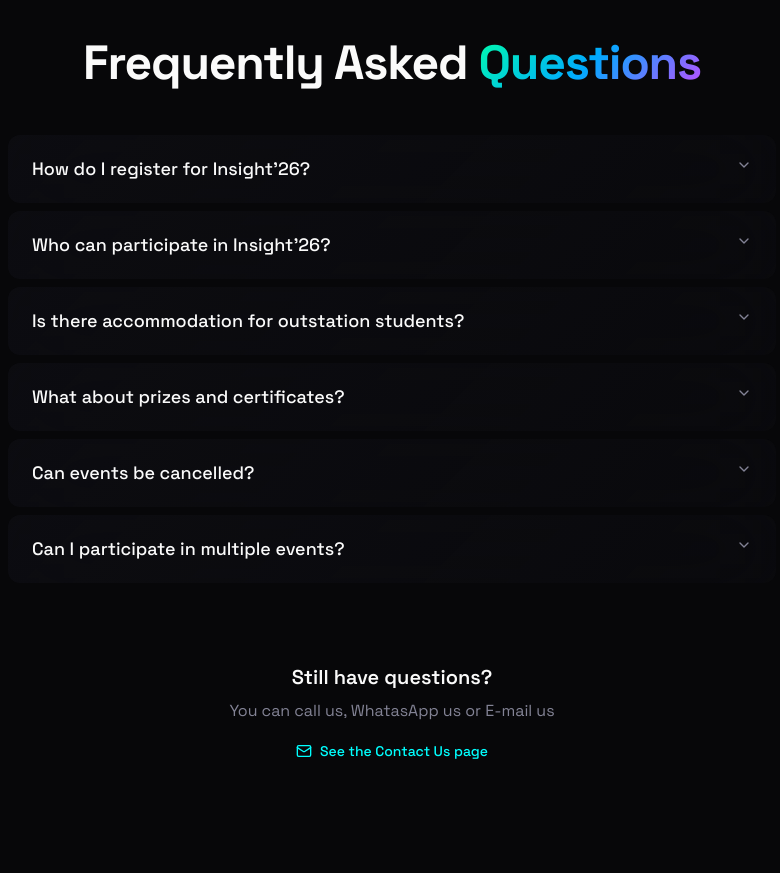
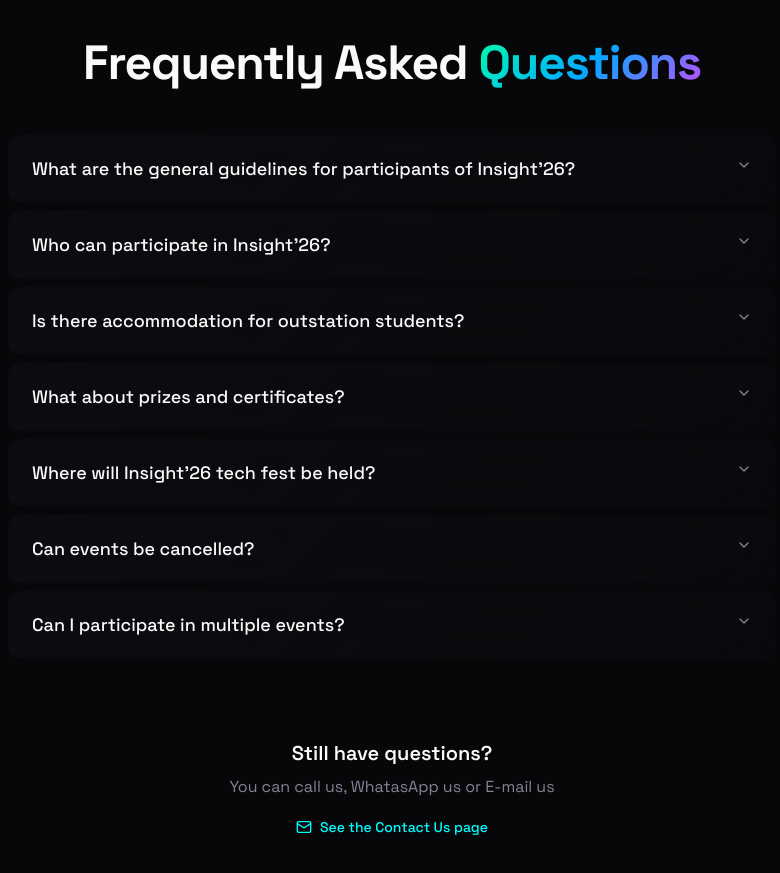
Before and after one commit to FarisPalayi/insight-26, a React (Vite) app: page / in a window 1280 px wide. Shown: the part 7020-7893 px from the top of the page, without its empty margins (248-1028 px from the left). Built offline with nearby package versions, Linux system fonts and the light colour scheme; no server answers; the database is empty.

Commit message:
chore: update faq data

```diff
--- a/src/components/features/faq/faqData.ts
+++ b/src/components/features/faq/faqData.ts
@@ -2,9 +2,12 @@ import type { FAQ } from "@/types";
 
 export const faqs: FAQ[] = [
   {
-    question: "How do I register for Insight'26?",
+    question: "What are the general guidelines for participants of Insight'26?",
     answer:
-      "Register through our official website by filling out the registration form with your details. Spot registration is also available at the venue on event days.",
+      "Registration is mainly online; limited spot registration may be available.\
+       Participants must carry a valid college ID and report at least 30 minutes before the event.\
+       Any rule violation or misconduct leads to disqualification.\
+       Judges’ and committee decisions are final.",
   },
   {
     question: "Who can participate in Insight'26?",
@@ -22,9 +25,13 @@ export const faqs: FAQ[] = [
       "All participants receive participation certificates. Winners get cash prizes, trophies, and winner certificates. Prize amounts vary by event category.",
   },
   {
+    question: "Where will Insight'26 tech fest be held?",
+    answer: "Insight’26 will take place at the Calicut University Campus, Thenhipalam, Malappuram. You can find all individual event locations through the Venues link available in the navigation menu (hamburger menu on mobile)."
+  },
+  {
     question: "Can events be cancelled?",
     answer:
-      "Events require minimum participants to proceed. If an event doesn't meet the threshold, participants will be notified and can switch to other events.",
+      "Events require minimum participants to proceed. If an event doesn't meet the threshold, participants will be notified and registration fee will be refunded.",
   },
   {
     question: "Can I participate in multiple events?",
```
